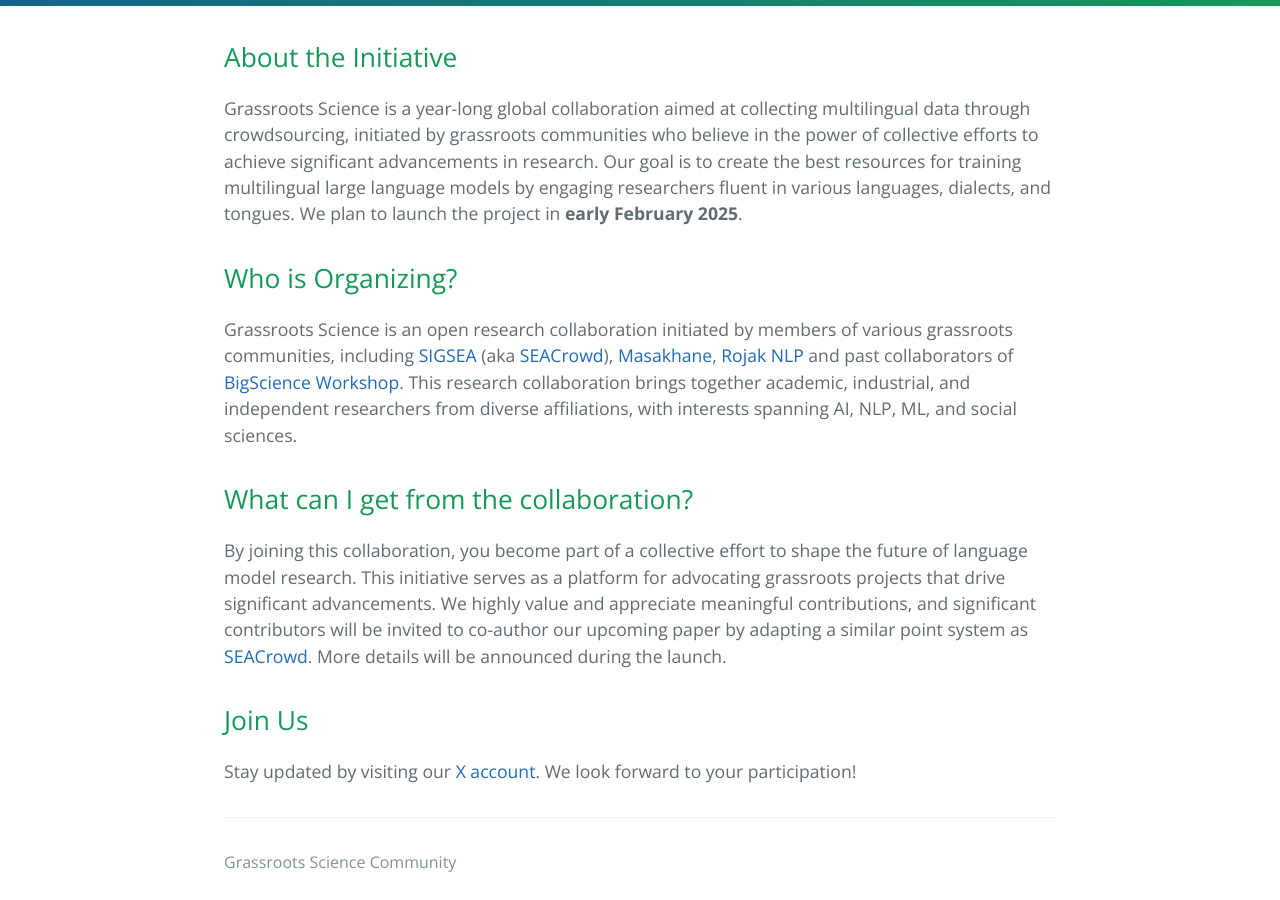
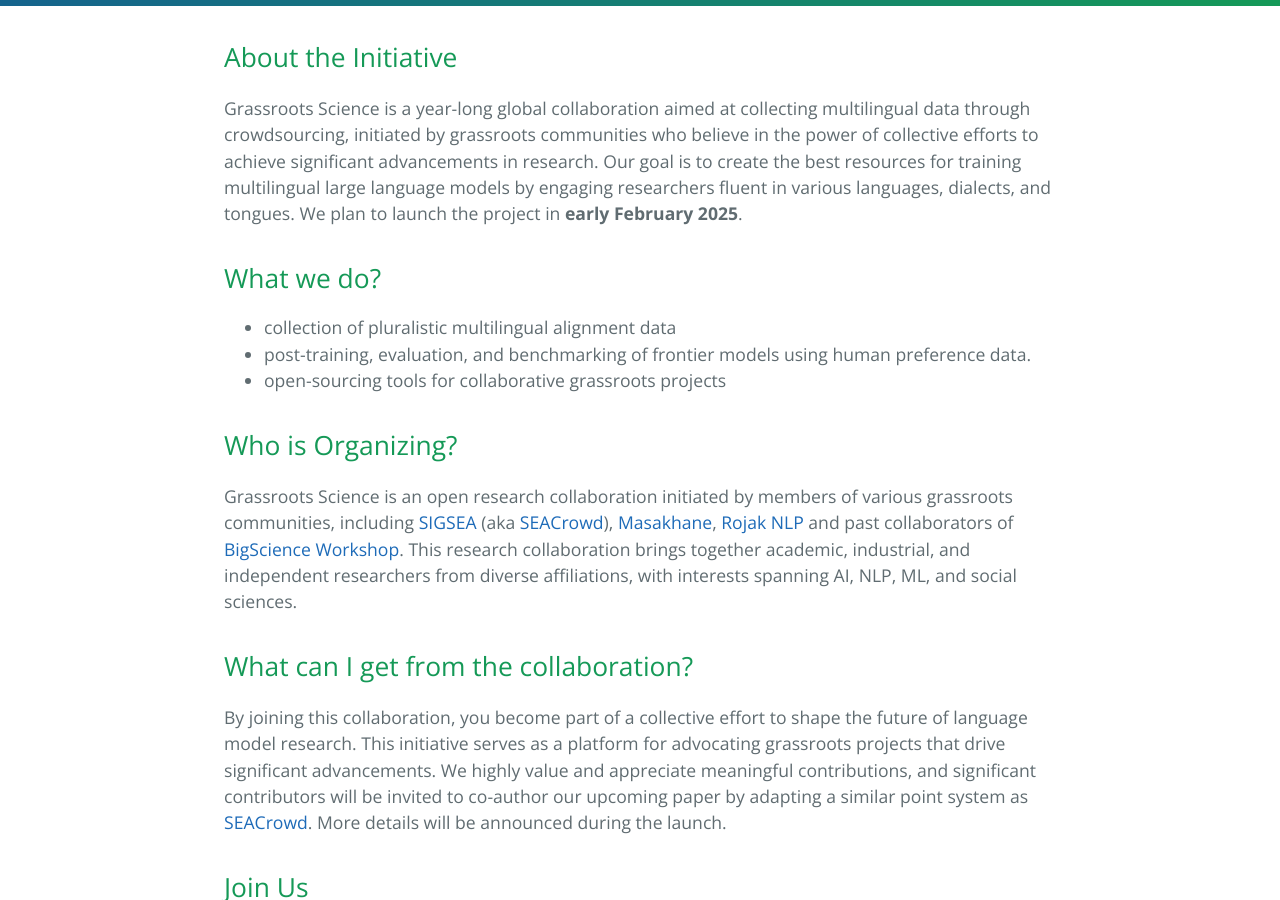
Before and after one commit to grassroots-science/grassroots-science.github.io, a Jekyll site: the page built from index.md, in a window 1280 px wide and 900 px high, scrolled down 503 px. Built offline with Jekyll 4.4.1, drawn with Linux system fonts in a browser that asks for light colours.

Commit message:
Update index.md

```diff
--- a/index.md
+++ b/index.md
@@ -7,6 +7,13 @@
 ## About the Initiative
 
 Grassroots Science is a year-long global collaboration aimed at collecting multilingual data through crowdsourcing, initiated by grassroots communities who believe in the power of collective efforts to achieve significant advancements in research. Our goal is to create the best resources for training multilingual large language models by engaging researchers fluent in various languages, dialects, and tongues. We plan to launch the project in **early February 2025**.
+
+## What we do?
+
+- collection of pluralistic multilingual alignment data
+- post-training, evaluation, and benchmarking of frontier models using human preference data.
+- open-sourcing tools for collaborative grassroots projects
+
 
 ## Who is Organizing?
 
```
